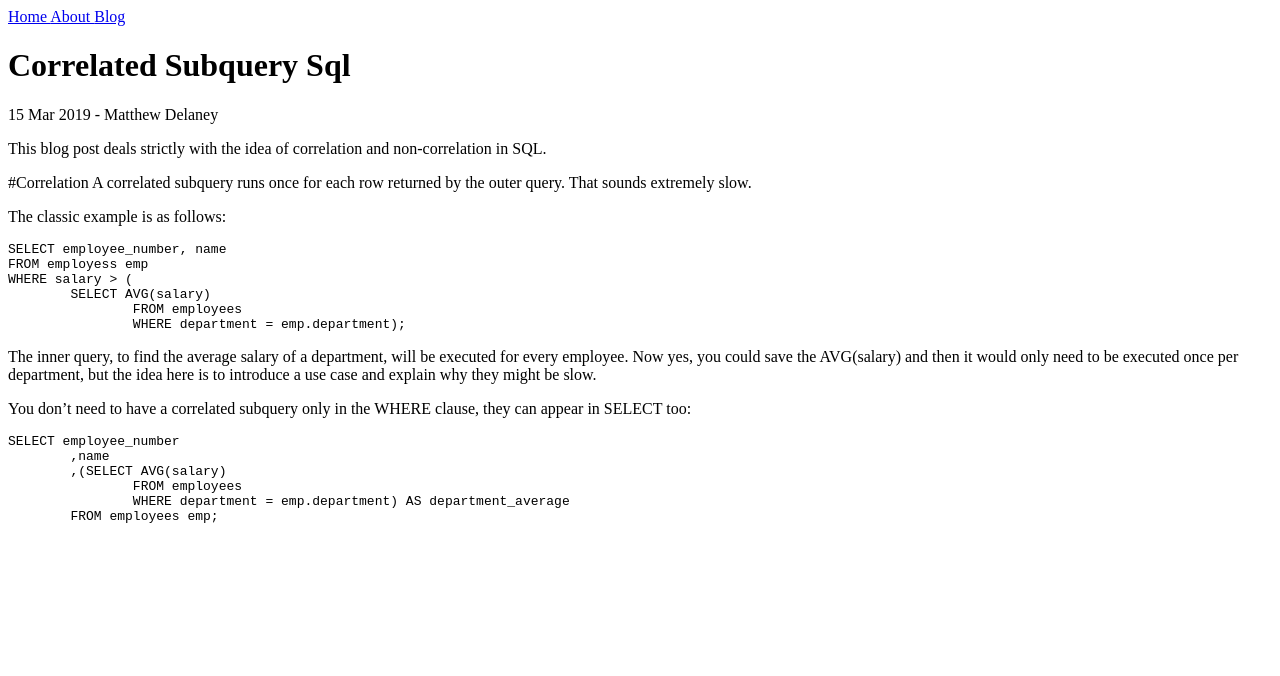
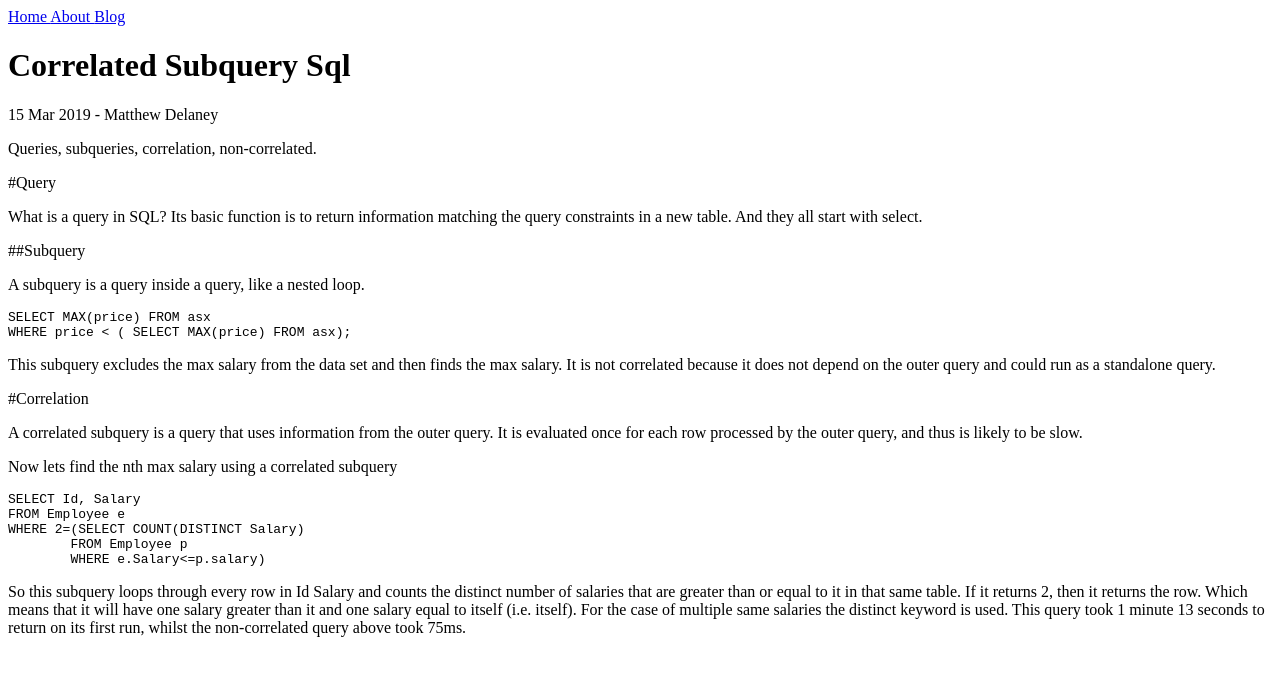
Before and after one commit to mldelaney94/mldelaney94.github.io, a Jekyll site: the page built from _posts/2019-03-15-correlated-subquery-SQL.markdown, in a window 1280 px wide. Shown: the top 676 px of the page. Built offline with Jekyll 4.4.1, drawn with Linux system fonts in a browser that asks for light colours; our own code applies the rules of GitHub Pages for plain Markdown files.

Commit message:
edited subquery post

````diff
--- a/_posts/2019-03-15-correlated-subquery-SQL.markdown
+++ b/_posts/2019-03-15-correlated-subquery-SQL.markdown
@@ -1,33 +1,37 @@
 ---
 author: Matthew Delaney
-output: pdf_document
 ---
 
-This blog post deals strictly with the idea of correlation and non-correlation in SQL.
+Queries, subqueries, correlation, non-correlated.
+
+#Query
+
+What is a query in SQL? Its basic function is to return information matching the query constraints in a new table. And they all start with select.
+
+##Subquery
+
+A subquery is a query inside a query, like a nested loop.
+
+```{SQL}
+SELECT MAX(price) FROM asx
+WHERE price < ( SELECT MAX(price) FROM asx);
+```
+
+This subquery excludes the max salary from the data set and then finds the max salary. It is not correlated because it does not depend on the outer query and could run as a standalone query.
 
 #Correlation
-A correlated subquery runs once for each row returned by the outer query. That sounds extremely slow.
 
-The classic example is as follows:
+A correlated subquery is a query that uses information from the outer query. It is evaluated once for each row processed by the outer query, and thus is likely to be slow.
+
+Now lets find the nth max salary using a correlated subquery
+
 
 ```{SQL}
-SELECT employee_number, name
-FROM employess emp
-WHERE salary > (
-	SELECT AVG(salary)
-		FROM employees
-		WHERE department = emp.department);
+SELECT Id, Salary
+FROM Employee e
+WHERE 2=(SELECT COUNT(DISTINCT Salary)
+	FROM Employee p
+	WHERE e.Salary<=p.salary)
 ```
 
-The inner query, to find the average salary of a department, will be executed for every employee. Now yes, you could save the AVG(salary) and then it would only need to be executed once per department, but the idea here is to introduce a use case and explain why they might be slow.
-
-You don't need to have a correlated subquery only in the WHERE clause, they can appear in SELECT too:
-
-```{SQL}
-SELECT employee_number
-	,name
-	,(SELECT AVG(salary)
-		FROM employees
-		WHERE department = emp.department) AS department_average
-	FROM employees emp;
-```
+So this subquery loops through every row in Id Salary and counts the distinct number of salaries that are greater than or equal to it in that same table. If it returns 2, then it returns the row. Which means that it will have one salary greater than it and one salary equal to itself (i.e. itself). For the case of multiple same salaries the distinct keyword is used. This query took 1 minute 13 seconds to return on its first run, whilst the non-correlated query above took 75ms.
````
